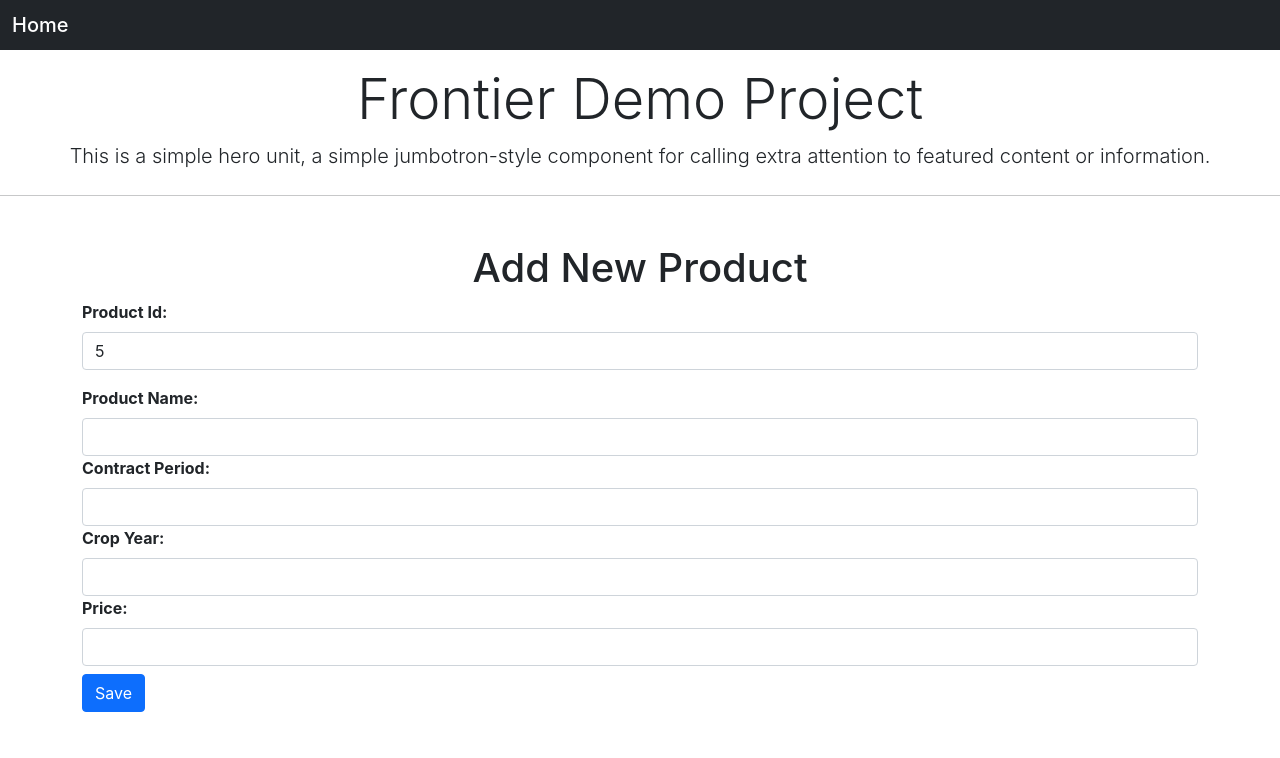
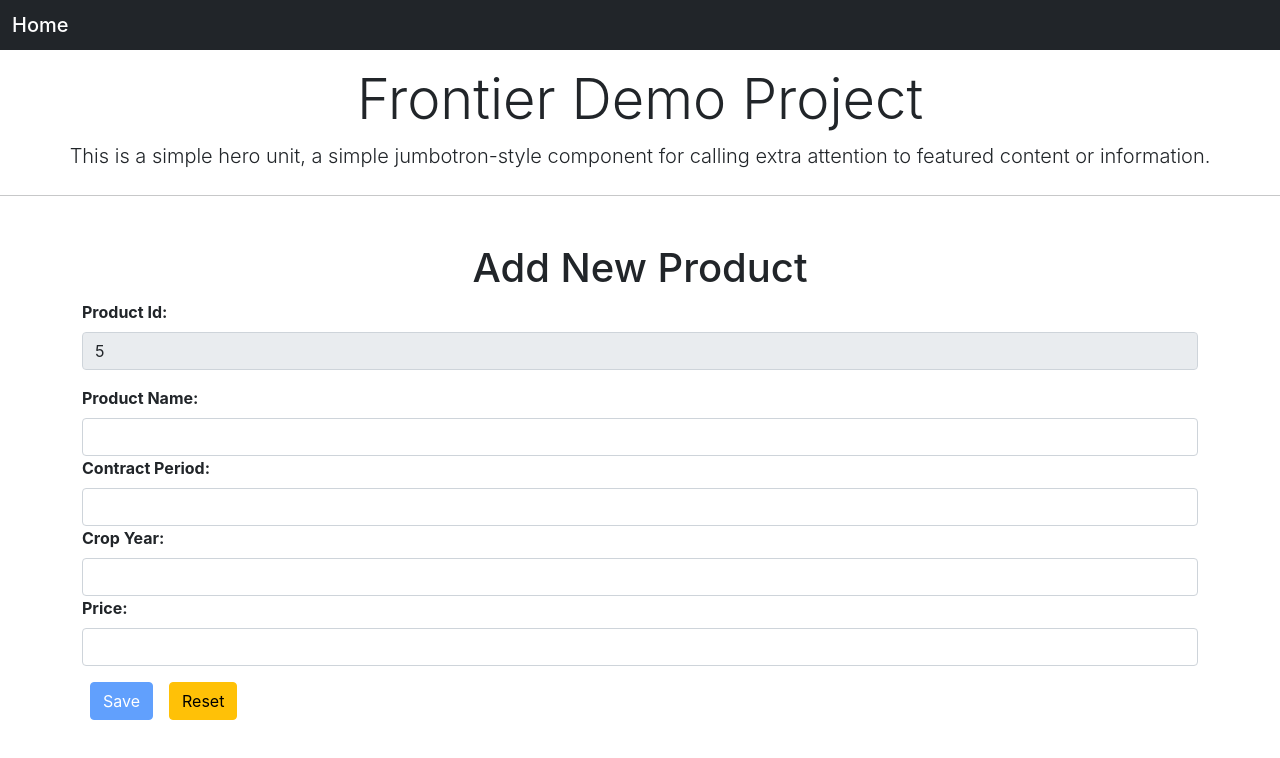
Before and after one commit to rick2001/frontierprojectdemo, a React (Create React App) app: page /create in a window 1280 px wide. Shown: the top 758 px of the page. Built offline with nearby package versions, Linux system fonts and the light colour scheme.

Commit message:
commit-6

```diff
--- a/src/Components/ProductForm.js
+++ b/src/Components/ProductForm.js
@@ -28,6 +28,10 @@ export const ProductForm = () => {
     dispatch(addProduct(newData));
     navigate("/")
   }
+
+  const handleOnReset=()=>{
+    setNewData({ productId: product.length+1, productName: "", contractPeriod: "", cropYear: "", price: "" })
+  }
   return (
     <div className='container my-5'>
       <h1 className='text-center'>Add New Product</h1>
@@ -40,7 +44,7 @@ export const ProductForm = () => {
 
         <div className="mb-3">
           <label class="form-label fw-bold" htmlFor="productId">Product Id:</label>
-          <input type="number" className="form-control" value={product.length+1} id="productId"/>
+          <input type="number" className="form-control" value={product.length+1} id="productId" readOnly/>
         </div>
 
 
@@ -61,7 +65,8 @@ export const ProductForm = () => {
           <input type="text" className="form-control" value={newData.price} id="price" onChange={handleOnChange} />
         </div>
       </form>
-      <button className="btn btn-primary mt-2" onClick={handleOnClick}>Save</button>
+      <button disabled={newData.productName.length===0 || newData.contractPeriod.length===0 || newData.cropYear.length===0 || newData.price.length===0} className="btn btn-primary mt-3 mx-2" onClick={handleOnClick}>Save</button>
+      <button className="btn btn-warning mt-3 mx-2" onClick={handleOnReset}>Reset</button>
 
 
 
```
